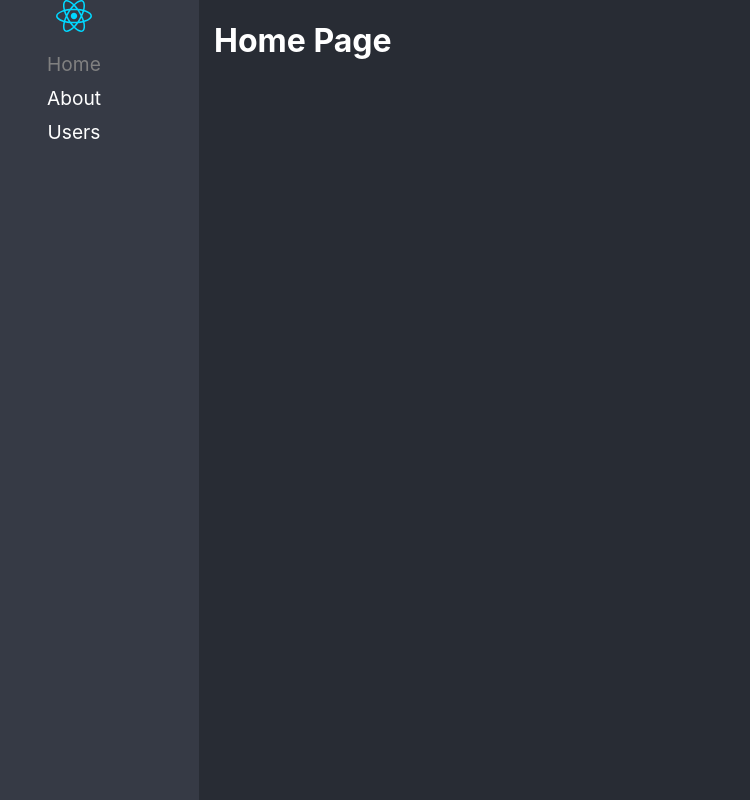
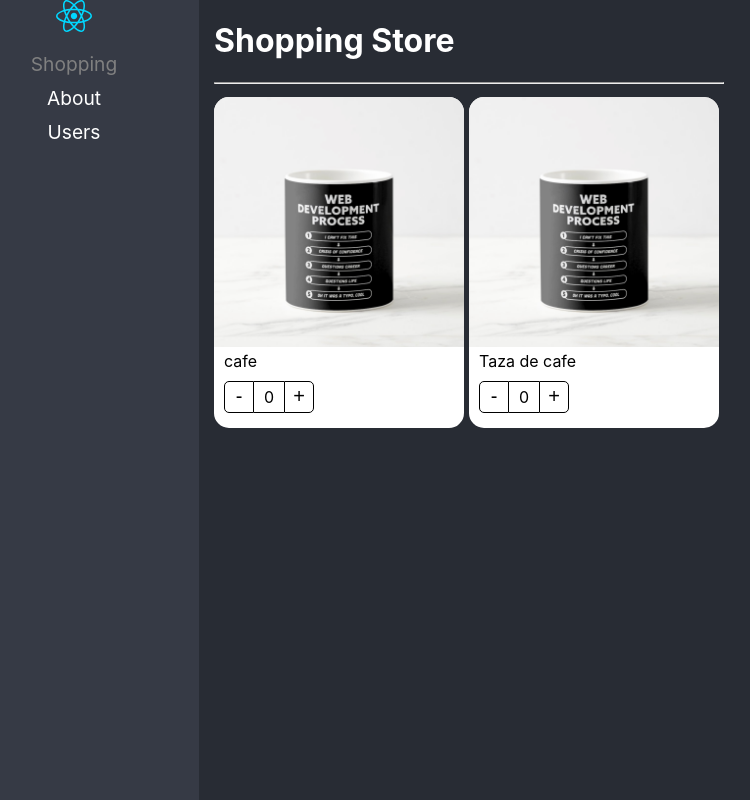
Before and after one commit to PabloTaboadaOrtiz/react-adv, a React (Vite) app: page /shopping in a window 1280 px wide. Before the commit this address led to /home. Shown: the whole page, without its empty margins (51-801 px from the left). Built offline with nearby package versions, Linux system fonts and the light colour scheme.

Commit message:
component compoind ready

```diff
--- /dev/null
+++ b/src/02-components-patterns/components/ProductButtons.tsx
@@ -0,0 +1,18 @@
+import { useContext } from "react";
+import { ProductContext } from "./ProductCard";
+import styles from "../styles/styles.module.css";
+
+export const ProductButtons = () => {
+  const { increaseBy, counter } = useContext(ProductContext);
+  return (
+    <div className={styles.buttonsContainer}>
+      <button onClick={() => increaseBy(-1)} className={styles.buttonMinus}>
+        -
+      </button>
+      <div className={styles.countLabel}>{counter}</div>
+      <button onClick={() => increaseBy(1)} className={styles.buttonAdd}>
+        +
+      </button>
+    </div>
+  );
+};
--- /dev/null
+++ b/src/02-components-patterns/components/ProductCard.tsx
@@ -0,0 +1,23 @@
+import styles from "../styles/styles.module.css";
+import { useProduct } from "../hooks/useProduct";
+import { createContext } from "react";
+import { ProductContextProps, ProductCardProps } from "../interfaces/interfaces";
+
+export const ProductContext = createContext({} as ProductContextProps);
+const { Provider } = ProductContext;
+
+export const ProductCard = ({ children, product }: ProductCardProps) => {
+  const { counter, increaseBy } = useProduct();
+
+  return (
+    <Provider
+      value={{
+        counter,
+        increaseBy,
+        product,
+      }}
+    >
+      <div className={styles.productCard}>{children}</div>
+    </Provider>
+  );
+};
--- /dev/null
+++ b/src/02-components-patterns/components/ProductImage.tsx
@@ -0,0 +1,14 @@
+import { useContext } from "react";
+import { ProductContext } from "./ProductCard";
+import noImage from "../assets/no-image.jpg";
+import styles from "../styles/styles.module.css";
+
+export const ProductImage = ({ img = "" }) => {
+  const { product } = useContext(ProductContext);
+
+  let imgToShow = img ? img : product.img;
+
+  return (
+    <img className={styles.productImg} src={imgToShow ? imgToShow : noImage} alt="product image" />
+  );
+};
--- /dev/null
+++ b/src/02-components-patterns/components/ProductTitle.tsx
@@ -0,0 +1,9 @@
+import { useContext } from "react";
+import { ProductContext } from "./ProductCard";
+import styles from "../styles/styles.module.css";
+
+export const ProductTitle = ({ title }: { title?: string }) => {
+  const { product } = useContext(ProductContext);
+  let titleToShow = title ? title : product.title;
+  return <span className={styles.productDescription}>{titleToShow}</span>;
+};
--- /dev/null
+++ b/src/02-components-patterns/components/index.ts
@@ -0,0 +1,4 @@
+export * from "./ProductButtons";
+export * from "./ProductCard";
+export * from "./ProductTitle";
+export * from "./ProductImage";
--- /dev/null
+++ b/src/02-components-patterns/hooks/useProduct.ts
@@ -0,0 +1,14 @@
+import { useState } from "react";
+
+export const useProduct = (initialState: number = 0) => {
+  const [counter, setCounter] = useState(initialState);
+
+  const increaseBy = (value: number) => {
+    setCounter((prev) => Math.max(prev + value, 0));
+  };
+
+  return {
+    counter,
+    increaseBy,
+  };
+};
--- /dev/null
+++ b/src/02-components-patterns/interfaces/interfaces.ts
@@ -0,0 +1,18 @@
+import { ReactElement } from "react";
+
+export interface ProductCardProps {
+  product: Product;
+  children?: ReactElement | ReactElement[];
+}
+
+export interface Product {
+  id: string;
+  title?: string;
+  img?: string;
+}
+
+export interface ProductContextProps {
+  counter: number;
+  increaseBy: (value: number) => void;
+  product: Product;
+}
--- /dev/null
+++ b/src/02-components-patterns/pages/ShoppingPage.tsx
@@ -0,0 +1,28 @@
+import { ProductCard, ProductImage, ProductTitle, ProductButtons } from "../components/";
+
+const PRODUCT = {
+  id: "1",
+  title: "Taza de cafe",
+  img: "./coffee-mug.png",
+};
+
+export const ShoppingPage = () => {
+  return (
+    <div>
+      <h1>Shopping Store</h1>
+      <hr />
+      <div style={{ display: "flex", flexDirection: "row", flexWrap: "wrap" }}>
+        <ProductCard product={PRODUCT}>
+          <ProductImage></ProductImage>
+          <ProductTitle title="cafe"></ProductTitle>
+          <ProductButtons></ProductButtons>
+        </ProductCard>
+        <ProductCard product={PRODUCT}>
+          <ProductImage></ProductImage>
+          <ProductTitle></ProductTitle>
+          <ProductButtons></ProductButtons>
+        </ProductCard>
+      </div>
+    </div>
+  );
+};
--- /dev/null
+++ b/src/02-components-patterns/styles/styles.module.css
@@ -0,0 +1,62 @@
+
+
+.productCard {
+    background-color: white;
+    border-radius: 15px;
+    color: black;
+    padding-bottom: 5px;
+    width: 250px;
+    margin-right: 5px;
+    margin-top: 5px;
+}
+
+.productImg {
+    border-radius: 15px 15px 0px 0px;
+    width: 100%;
+}
+
+.productDescription {
+    margin: 10px;
+}
+
+.buttonsContainer {
+    margin: 10px;
+    display: flex;
+    flex-direction: row;
+}
+
+.buttonMinus {
+    cursor: pointer;
+    background-color: transparent;
+    border: 1px solid black;
+    border-radius: 5px 0px 0px 5px;
+    font-size: 20px;
+    width: 30px;
+}
+
+.buttonMinus:hover {
+    background-color: rgba(0, 0, 0, 0.1);
+}
+
+.countLabel {
+    border-bottom: 1px solid black;
+    border-top: 1px solid black;
+    font-size: 16px;
+    height: 25px;
+    padding-top: 5px;
+    text-align: center;
+    width: 30px;
+}
+
+.buttonAdd {
+    cursor: pointer;
+    background-color: transparent;
+    border: 1px solid black;
+    border-radius: 0px 5px 5px 0px;
+    font-size: 20px;
+    width: 30px;
+}
+
+.buttonAdd:hover {
+    background-color: rgba(0, 0, 0, 0.1);
+}
--- a/src/routes/Navigation.tsx
+++ b/src/routes/Navigation.tsx
@@ -1,4 +1,5 @@
 import { BrowserRouter, Routes, Route, NavLink, Navigate } from "react-router-dom";
+import { ShoppingPage } from "../02-components-patterns/pages/ShoppingPage";
 import reactLogo from "../assets/react.svg";
 
 export const Navigation = () => {
@@ -10,8 +11,8 @@
 
           <ul>
             <li>
-              <NavLink to="/home" className={({ isActive }) => (isActive ? "nav-active" : "")}>
-                Home
+              <NavLink to="/shopping" className={({ isActive }) => (isActive ? "nav-active" : "")}>
+                Shopping
               </NavLink>
             </li>
             <li>
@@ -30,8 +31,8 @@
         <Routes>
           <Route path="about" element={<h1>About Page</h1>}></Route>
           <Route path="users" element={<h1>Users Page</h1>}></Route>
-          <Route path="home" element={<h1>Home Page</h1>}></Route>
-          <Route path="/*" element={<Navigate to="home" replace />}></Route>
+          <Route path="shopping" element={<ShoppingPage />}></Route>
+          <Route path="/*" element={<Navigate to="shopping" replace />}></Route>
         </Routes>
       </div>
     </BrowserRouter>
```
Also changed, not shown: public/coffee-mug.png (added), src/02-components-patterns/assets/no-image.jpg (added).
